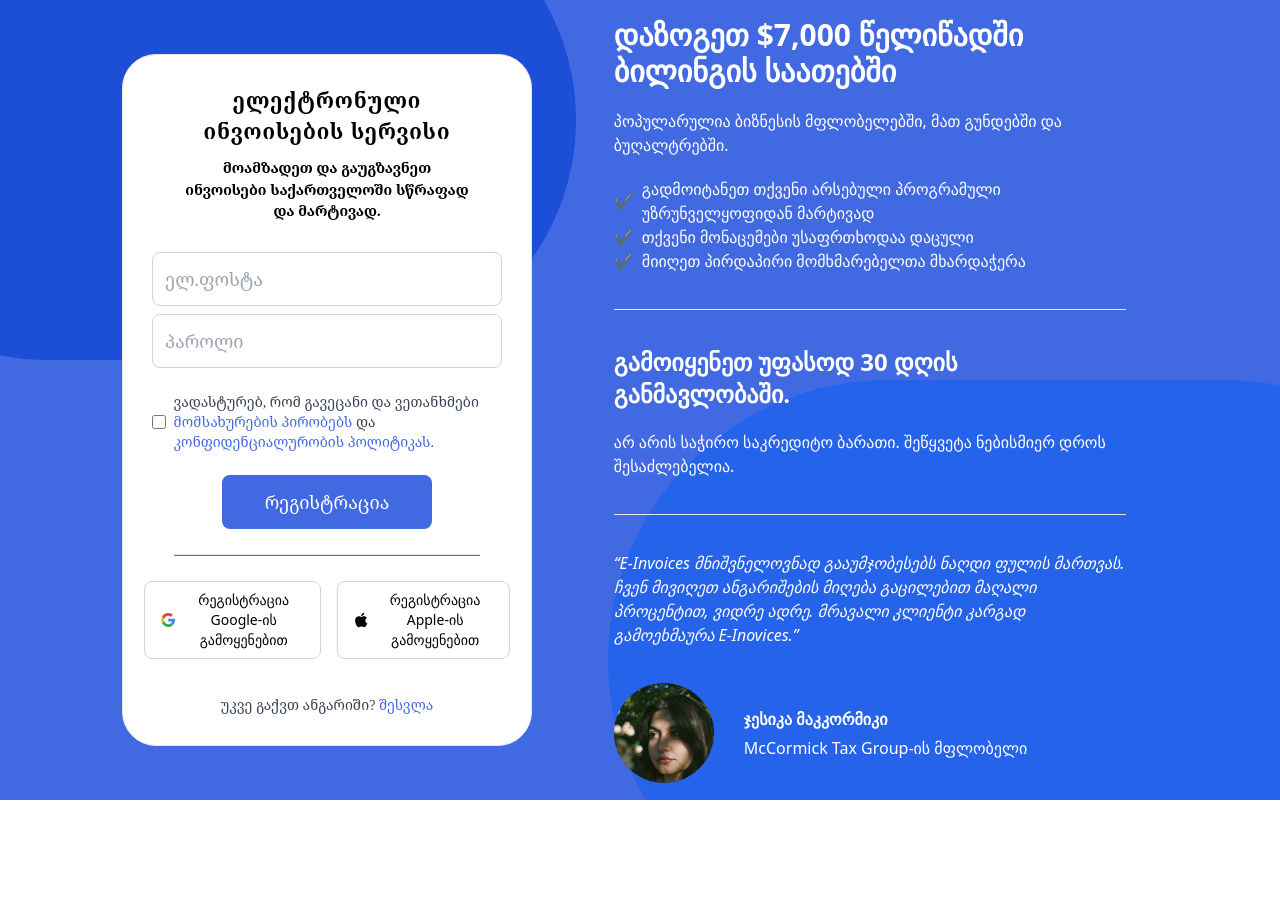
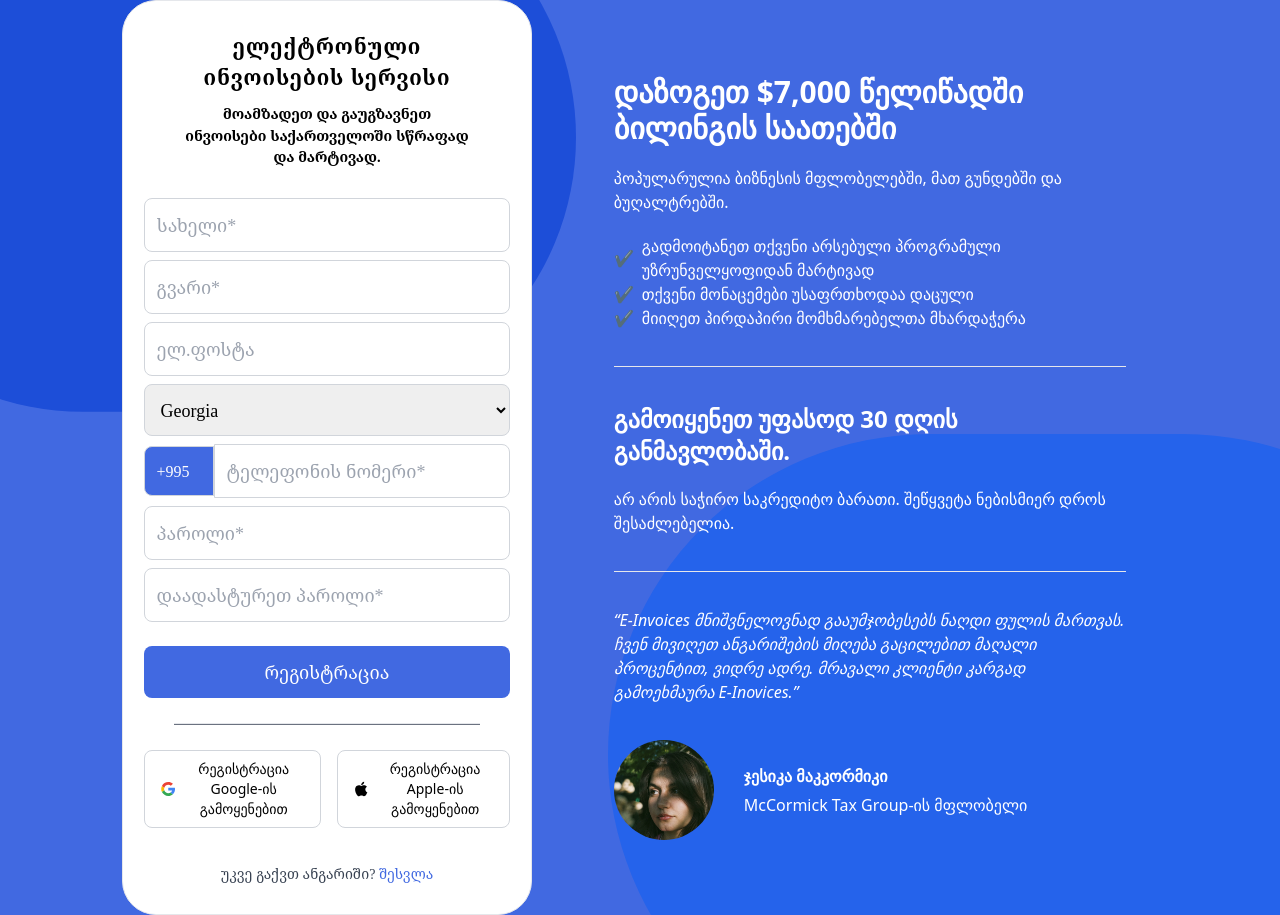
Before and after one commit to PhilipBaravi/invoicehub, a React (Vite) app: page / in a window 1280 px wide. Before the commit the page ends 800 px from the top, so only its background shows below. Built offline with nearby package versions, Linux system fonts and the light colour scheme.

Commit message:
Update: Register Form

```diff
--- a/src/components/main-authentication/register-page/RegisterPageForm.tsx
+++ b/src/components/main-authentication/register-page/RegisterPageForm.tsx
@@ -1,25 +1,33 @@
 import { FC, useState } from "react";
 import { useNavigate } from "react-router-dom";
-import AuthForm from "../AuthForm";
+import {
+  isValidPhoneNumber,
+  getCountryCallingCode,
+  CountryCode,
+} from "libphonenumber-js";
+import countryList from "../../account-details/profile-form/CountryCodes";
 
 const RegisterPageForm: FC = () => {
   const [username, setUsername] = useState<string>("");
   const [password, setPassword] = useState<string>("");
+  const [confirmPassword, setConfirmPassword] = useState<string>("");
+  const [firstName, setFirstName] = useState<string>("");
+  const [lastName, setLastName] = useState<string>("");
+  const [country, setCountry] = useState<CountryCode>("GE");
+  const [phoneNumber, setPhoneNumber] = useState<string>("");
   const [errorMessage, setErrorMessage] = useState<string>("");
+
   const navigate = useNavigate();
 
-  const getUsernameDetails = (e: React.ChangeEvent<HTMLInputElement>) => {
-    setUsername(e.target.value);
+  const phoneCode = `+${getCountryCallingCode(country)}`;
+
+  const validatePassword = (password: string) => {
+    const passwordRegex =
+      /^(?=.*[a-z])(?=.*[A-Z])(?=.*\d)(?=.*[@$!%*?&])[A-Za-z\d@$!%*?&]{8,}$/;
+    return passwordRegex.test(password);
   };
 
-  const getPasswordDetails = (e: React.ChangeEvent<HTMLInputElement>) => {
-    setPassword(e.target.value);
-  };
-
-  const validatePassword = (password: string) => {
-    const passwordRegex = /^(?=.*[a-z])(?=.*[A-Z])(?=.*\d)(?=.*[@$!%*?&])[A-Za-z\d@$!%*?&]{8,}$/;
-    return passwordRegex.test(password);
-  };
+  //Form Validation
 
   const handleSubmit = async (e: React.FormEvent<HTMLFormElement>) => {
     e.preventDefault();
@@ -31,10 +39,31 @@ const RegisterPageForm: FC = () => {
       return;
     }
 
+    if (password !== confirmPassword) {
+      setErrorMessage("პაროლები არ ემთხვევა.");
+      return;
+    }
+
+    const emailRegex = /^\S+@\S+\.\S+$/;
+    if (!emailRegex.test(username)) {
+      setErrorMessage("გთხოვთ, მიუთითოთ სწორი ელ.ფოსტის მისამართი.");
+      return;
+    }
+
+    const fullPhoneNumber = phoneCode + phoneNumber;
+    if (!isValidPhoneNumber(fullPhoneNumber, country)) {
+      setErrorMessage("ტელეფონის ნომერი არასწორია არჩეული ქვეყნისთვის.");
+      return;
+    }
+
     setErrorMessage("");
 
+    //Send data to back
+
     try {
-      const response = await fetch("http://localhost:9090/api/v1/user/register", {
+      const response = await fetch(
+        "http://localhost:9090/api/v1/user/register",
+        {
           method: "POST",
           headers: {
             "Content-Type": "application/json",
@@ -42,36 +71,115 @@ const RegisterPageForm: FC = () => {
           body: JSON.stringify({
             username: username,
             password: password,
+            confirmPassword: confirmPassword,
+            firstName: firstName,
+            lastName: lastName,
+            phone: fullPhoneNumber,
           }),
-      });
+        }
+      );
 
       if (response.ok) {
         navigate("/email-verification");
       } else {
         const errorData = await response.json();
-        setErrorMessage(errorData.message || "Something went wrong.");
+        setErrorMessage(errorData.message || "სერვერული შეცდომა მოხდა.");
       }
     } catch (error: unknown) {
       if (error instanceof Error) {
         setErrorMessage(error.message);
       } else {
-        setErrorMessage("Network error, please try again later.");
+        setErrorMessage("ქსელური შეცდომა, გთხოვთ სცადოთ მოგვიანებით.");
       }
     }
   };
 
   return (
     <div className="w-[100%] mt-[30px] flex flex-col justify-center items-center">
-      <AuthForm
-        onSubmitFunction={handleSubmit}
-        onChangeFunctionName={getUsernameDetails}
-        onChangeFunctionPassword={getPasswordDetails}
-        inputNameValue={username}
-        inputPasswordValue={password}
-        errorMessage={errorMessage}
-        showTerms={true}
-        authButtonText="რეგისტრაცია"
+      <form
+        onSubmit={handleSubmit}
+        className="flex flex-col items-start gap-[0.5rem] w-[90%]"
+      >
+        <input
+          type="text"
+          value={firstName}
+          onChange={(e) => setFirstName(e.target.value)}
+          placeholder="სახელი*"
+          className="w-full p-3 border border-gray-300 rounded-lg focus:outline-none focus:border-brightBlue transition-all duration-300 text-black font-georgian text-lg"
+          required
         />
+        <input
+          type="text"
+          value={lastName}
+          onChange={(e) => setLastName(e.target.value)}
+          placeholder="გვარი*"
+          className="w-full p-3 border border-gray-300 rounded-lg focus:outline-none focus:border-brightBlue transition-all duration-300 text-black font-georgian text-lg"
+          required
+        />
+        <input
+          type="email"
+          value={username}
+          onChange={(e) => setUsername(e.target.value)}
+          placeholder="ელ.ფოსტა"
+          className="w-full p-3 border border-gray-300 rounded-lg focus:outline-none focus:border-brightBlue transition-all duration-300 text-black font-georgian text-lg"
+          required
+        />
+        <select
+          value={country}
+          onChange={(e) => setCountry(e.target.value as CountryCode)}
+          className="w-full p-3 border border-gray-300 rounded-lg focus:outline-none focus:border-brightBlue transition-all duration-300 text-black font-georgian text-lg"
+          required
+        >
+          {countryList.map((c) => (
+            <option key={c.code} value={c.code} className="font-georgian">
+              {c.name}
+            </option>
+          ))}
+        </select>
+        <div className="w-full flex items-center">
+          <input
+            type="text"
+            value={phoneCode}
+            readOnly
+            className="w-[70px] p-3 border border-gray-300 rounded-l-lg focus:outline-none text-white bg-brightBlue cursor-not-allowed font-georgian"
+          />
+          <input
+            type="tel"
+            value={phoneNumber}
+            onChange={(e) => setPhoneNumber(e.target.value)}
+            placeholder="ტელეფონის ნომერი*"
+            className="w-full p-3 border border-gray-300 rounded-r-lg focus:outline-none focus:border-brightBlue transition-all duration-300 text-black font-georgian text-lg"
+            required
+          />
+        </div>
+        <input
+          type="password"
+          value={password}
+          onChange={(e) => setPassword(e.target.value)}
+          placeholder="პაროლი*"
+          className="w-full p-3 border border-gray-300 rounded-lg focus:outline-none focus:border-brightBlue transition-all duration-300 text-black font-georgian text-lg"
+          required
+        />
+        <input
+          type="password"
+          value={confirmPassword}
+          onChange={(e) => setConfirmPassword(e.target.value)}
+          placeholder="დაადასტურეთ პაროლი*"
+          className="w-full p-3 border border-gray-300 rounded-lg focus:outline-none focus:border-brightBlue transition-all duration-300 text-black font-georgian text-lg"
+          required
+        />
+        {errorMessage && (
+          <p className="text-red-500 text-sm mt-2 w-full font-georgian">
+            {errorMessage}
+          </p>
+        )}
+        <button
+          type="submit"
+          className="w-full p-3 bg-brightBlue text-white rounded-lg mt-4 font-georgian text-lg"
+        >
+          რეგისტრაცია
+        </button>
+      </form>
     </div>
   );
 };
```
Lines whose indentation alone changed are shown as unchanged.
